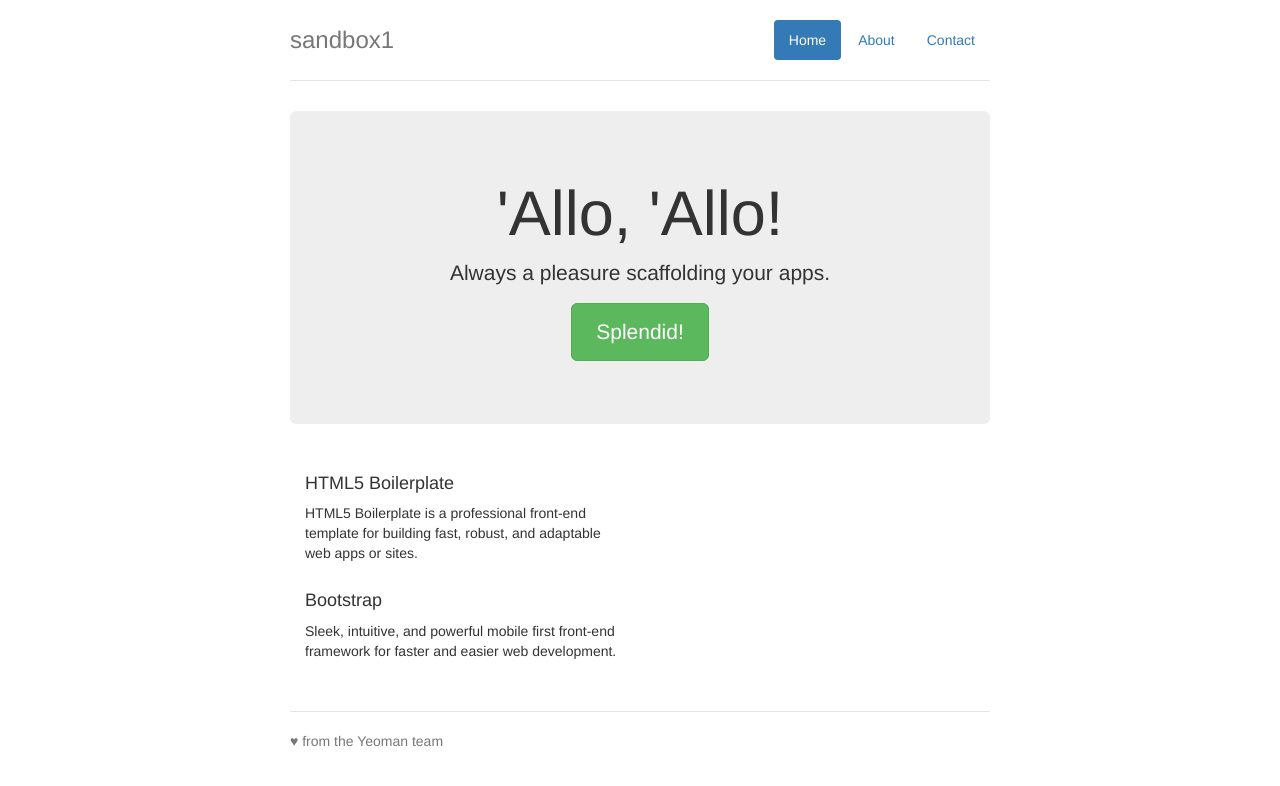
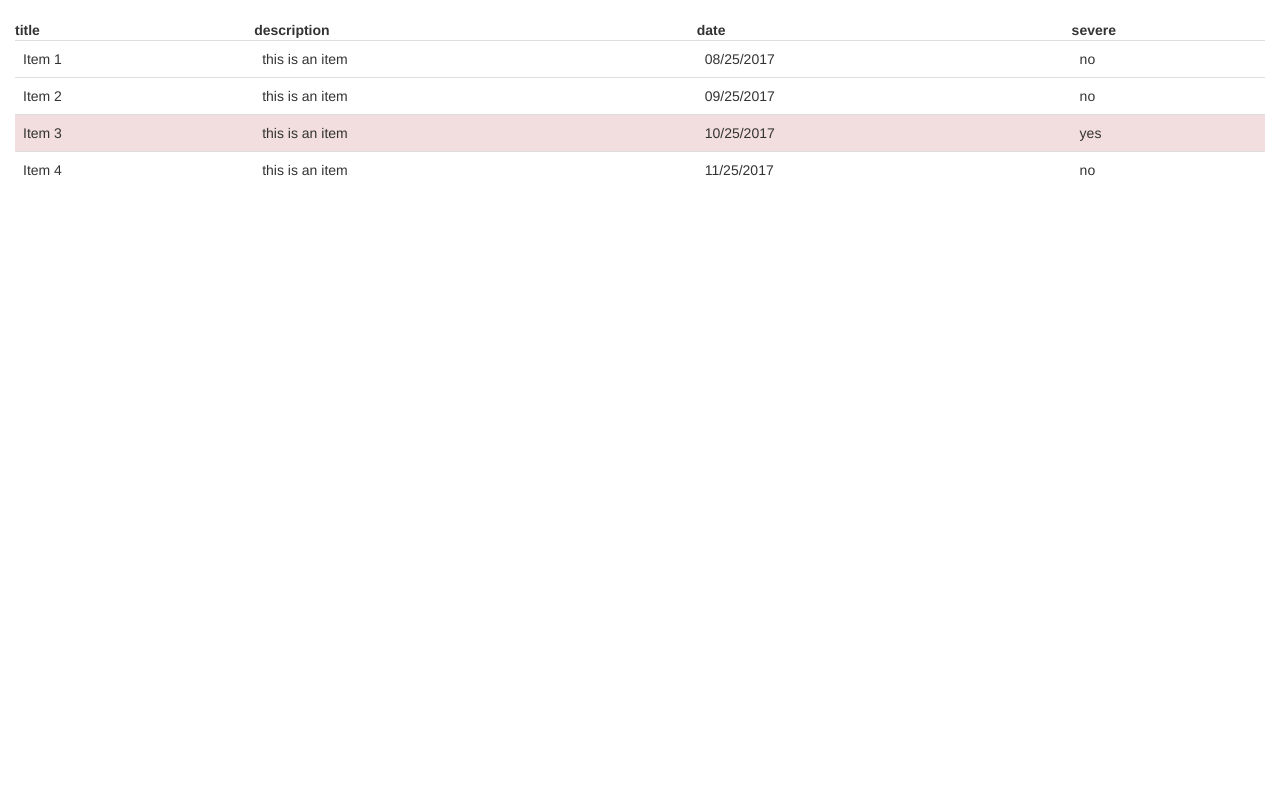
Before and after one commit to moabs81/sandbox1, a website: page app/index.html in a window 1280 px wide. Drawn offline with nearby package versions, Linux system fonts and the light colour scheme; files that its build step writes are made by us from their sources.

Commit message:
created a table

```diff
--- a/app/index.html
+++ b/app/index.html
@@ -24,42 +24,13 @@
     <!--[if IE]>
       <p class="browserupgrade">You are using an <strong>outdated</strong> browser. Please <a href="http://browsehappy.com/">upgrade your browser</a> to improve your experience.</p>
     <![endif]-->
-
-    <div class="container">
-      <div class="header">
-        <ul class="nav nav-pills pull-right">
-          <li class="active">
-            <a href="#">Home</a>
-          </li>
-          <li>
-            <a href="#">About</a>
-          </li>
-          <li>
-            <a href="#">Contact</a>
-          </li>
-        </ul>
-        <h3 class="text-muted">sandbox1</h3>
-      </div>
-
-      <div class="jumbotron">
-        <h1>'Allo, 'Allo!</h1>
-        <p class="lead">Always a pleasure scaffolding your apps.</p>
-        <p><a class="btn btn-lg btn-success" href="#">Splendid!</a></p>
-      </div>
-
-      <div class="row marketing">
-        <div class="col-lg-6">
-          <h4>HTML5 Boilerplate</h4>
-          <p>HTML5 Boilerplate is a professional front-end template for building fast, robust, and adaptable web apps or sites.</p>
-
-          <h4>Bootstrap</h4>
-          <p>Sleek, intuitive, and powerful mobile first front-end framework for faster and easier web development.</p>
-        </div>
-      </div>
-
-      <div class="footer">
-        <p>♥ from the Yeoman team</p>
-      </div>
+    <div class="container-fluid table-container-target">
+      <table class = "table table-hover table-target">
+        <thead class = "table-header-target">
+        </thead>
+        <tbody class = "table-body-target">
+        </tbody>
+      </table>
     </div>
 
     <!-- Google Analytics: change UA-XXXXX-X to be your site's ID. -->
--- a/app/scripts/main.js
+++ b/app/scripts/main.js
@@ -1 +1,47 @@
 console.log('\'Allo \'Allo!');
+var data = {
+    item1 : {
+        title : "Item 1",
+        description : "this is an item",
+        date : "08/25/2017",
+        severe : "no"
+    },
+    item2 : {
+        title : "Item 2",
+        description : "this is an item",
+        date : "09/25/2017",
+        severe : "no"
+    },
+    item3 : {
+        title : "Item 3",
+        description : "this is an item",
+        date : "10/25/2017",
+        severe : "yes"
+    },
+    item4 : {
+        title : "Item 4",
+        description : "this is an item",
+        date : "11/25/2017",
+        severe : "no"
+    },
+    headers : ['title','description','date','severe'],
+    count : 4
+}
+$(window).on('load',function(){
+    console.log(data);
+    var arrayObjects = [];
+    for(var i=0; i < data.headers.length; i++){
+        $(".table-header-target").append('<th>' + data.headers[i] + '</th>');
+    };
+    for(var each in data){
+        arrayObjects.push(each);
+    };
+    for(var i=0; i < data.count; i++){
+        if(data[arrayObjects[i]].severe == "yes"){
+            $(".table-body-target").append('<tr class = "danger"><td>' + data[arrayObjects[i]].title + '</td><td>' + data[arrayObjects[i]].description + '</td><td>' + data[arrayObjects[i]].date + '</td><td>' + data[arrayObjects[i]].severe + '</td></tr>')
+        }else{
+        $(".table-body-target").append('<tr><td>' + data[arrayObjects[i]].title + '</td><td>' + data[arrayObjects[i]].description + '</td><td>' + data[arrayObjects[i]].date + '</td><td>' + data[arrayObjects[i]].severe + '</td></tr>')
+        }
+    };
+
+})
```
